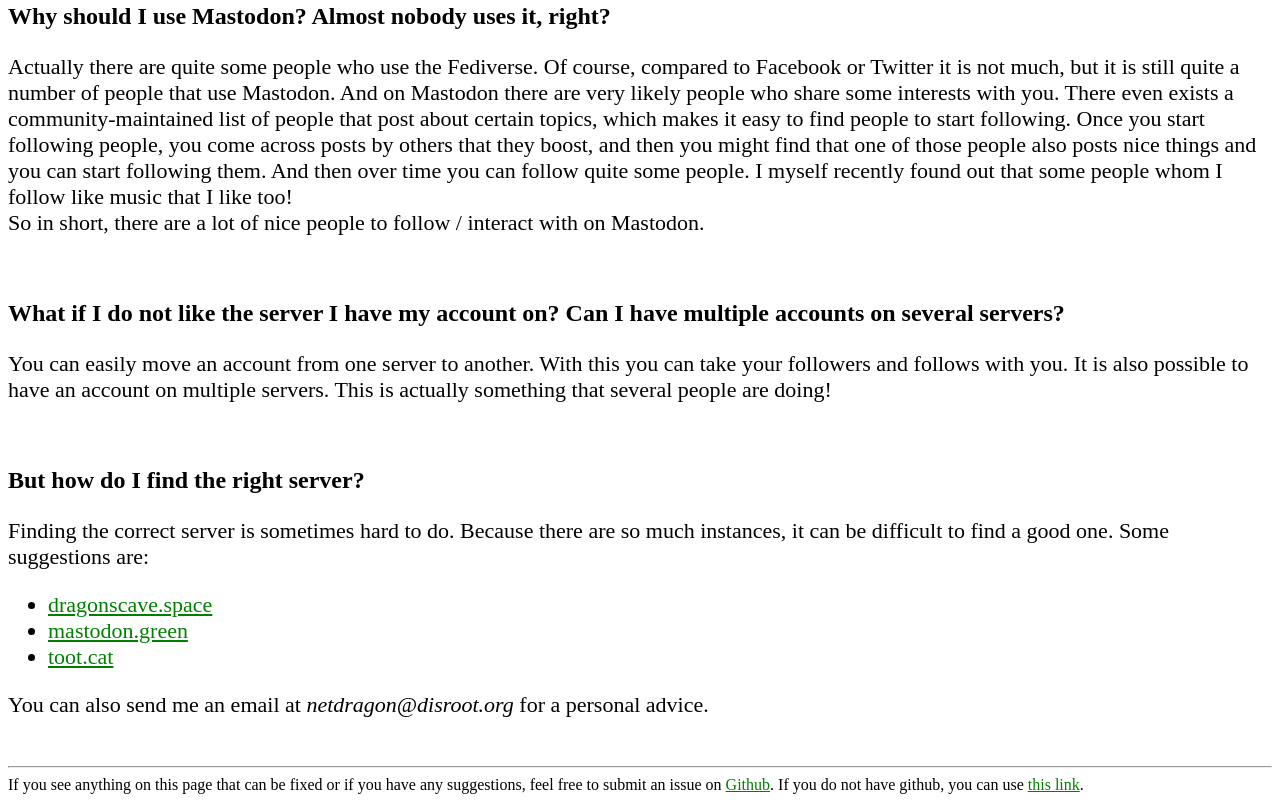
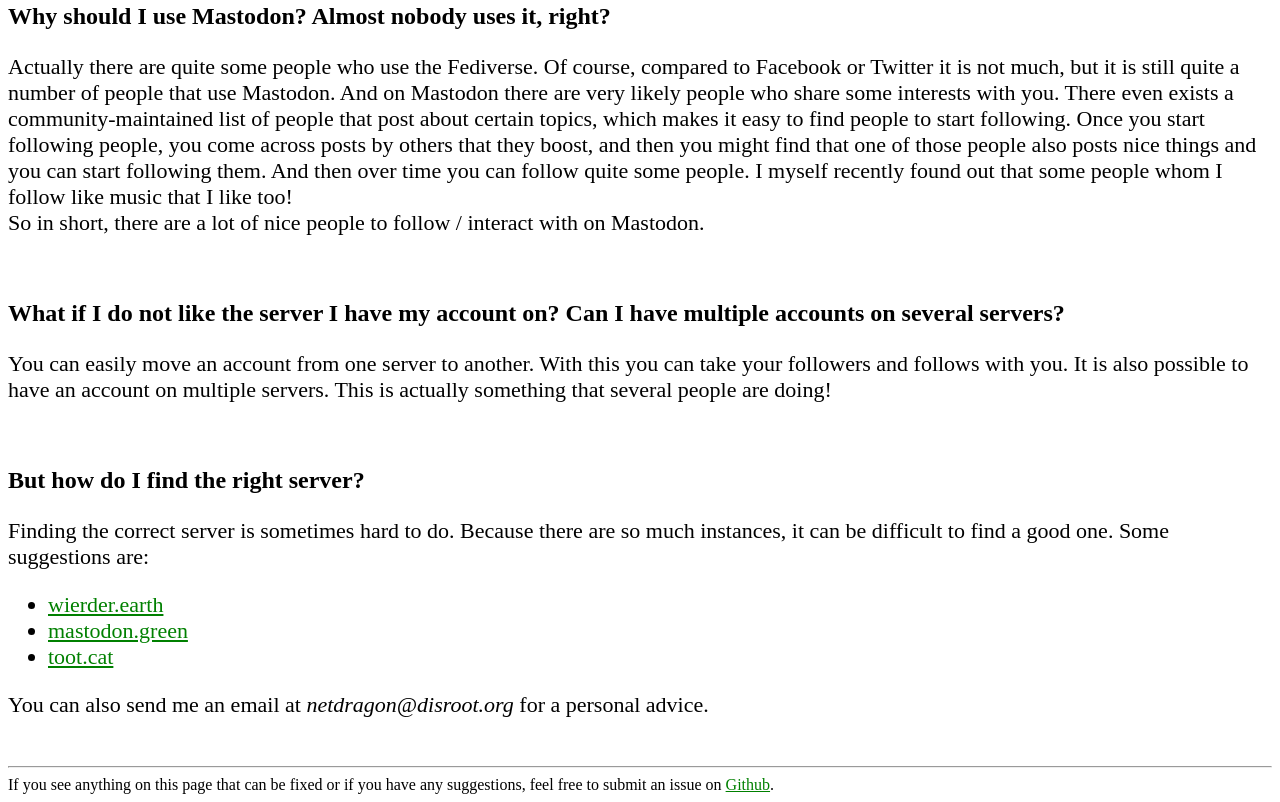
Before and after one commit to PrivacyDragon/Mastodon-Facebook, a plain HTML site: page index.html in a window 1280 px wide. Shown: the part 1540-2342 px from the top of the page. Drawn offline with Linux system fonts and the light colour scheme.

Commit message:
Update index.html

```diff
--- a/index.html
+++ b/index.html
@@ -84,14 +84,14 @@
 	<h3>But how do I find the right server?</h3>
 	<p>Finding the correct server is sometimes hard to do. Because there are so much instances, it can be difficult to find a good one. Some suggestions are:</br></p>
 	<ul>
-		<li><a href="https://dragonscave.space" target="_blank">dragonscave.space</a></li>
+		<li><a href="https://wierder.earth" target="_blank">wierder.earth</a></li>
 		<li><a href="https://mastodon.green" target="_blank">mastodon.green</a></li>
 		<li><a href="https://toot.cat" target="_blank">toot.cat</a></li>
 	</ul>
 	<p>You can also send me an email at <i>netdragon@disroot.org</i> for a personal advice.</p>
 	</br>
 	<hr>
-	If you see anything on this page that can be fixed or if you have any suggestions, feel free to submit an issue on <a href="https://github.com/PrivacyDragon/Mastodon-Facebook/issues" target="_blank">Github</a>. If you do not have github, you can use <a href="https://gitreports.com/issue/PrivacyDragon/Mastodon-Facebook" target="_blank">this link</a>.
+	If you see anything on this page that can be fixed or if you have any suggestions, feel free to submit an issue on <a href="https://github.com/PrivacyDragon/Mastodon-Facebook/issues" target="_blank">Github</a>.
   <script type="text/javascript">
 		function light() {
 			document.body.style = "color: #000000 !important; background-color: #eff0f1 !important;";
```
